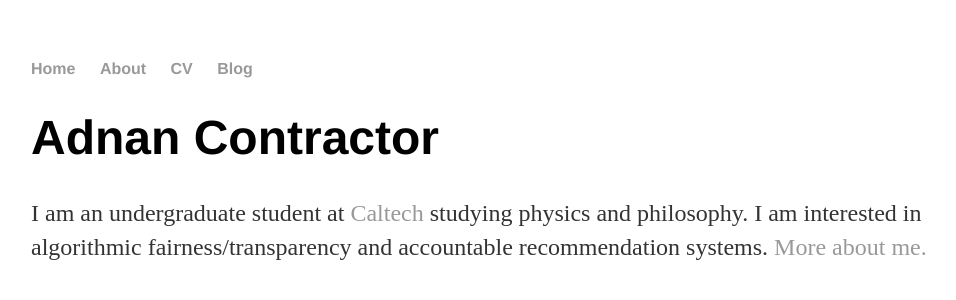
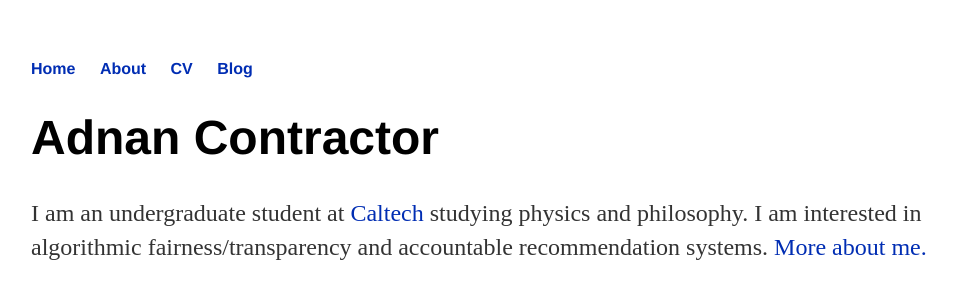
Before and after one commit to acontrac/acontrac.github.io, a Jekyll site: the page built from index.html, in a window 1280 px wide. Shown: the top 300 px of the page, without its empty margins (161-1117 px from the left). Built offline with Jekyll 4.4.1, drawn with Linux system fonts in a browser that asks for light colours.

Commit message:
Update main.css

```diff
--- a/css/main.css
+++ b/css/main.css
@@ -14,7 +14,7 @@ nav ul li, footer ul li {
 }
 a {
     text-decoration: none;
-    color: #999;
+    color: #002db3;
 }
 a:hover {
     text-decoration: underline;
```
